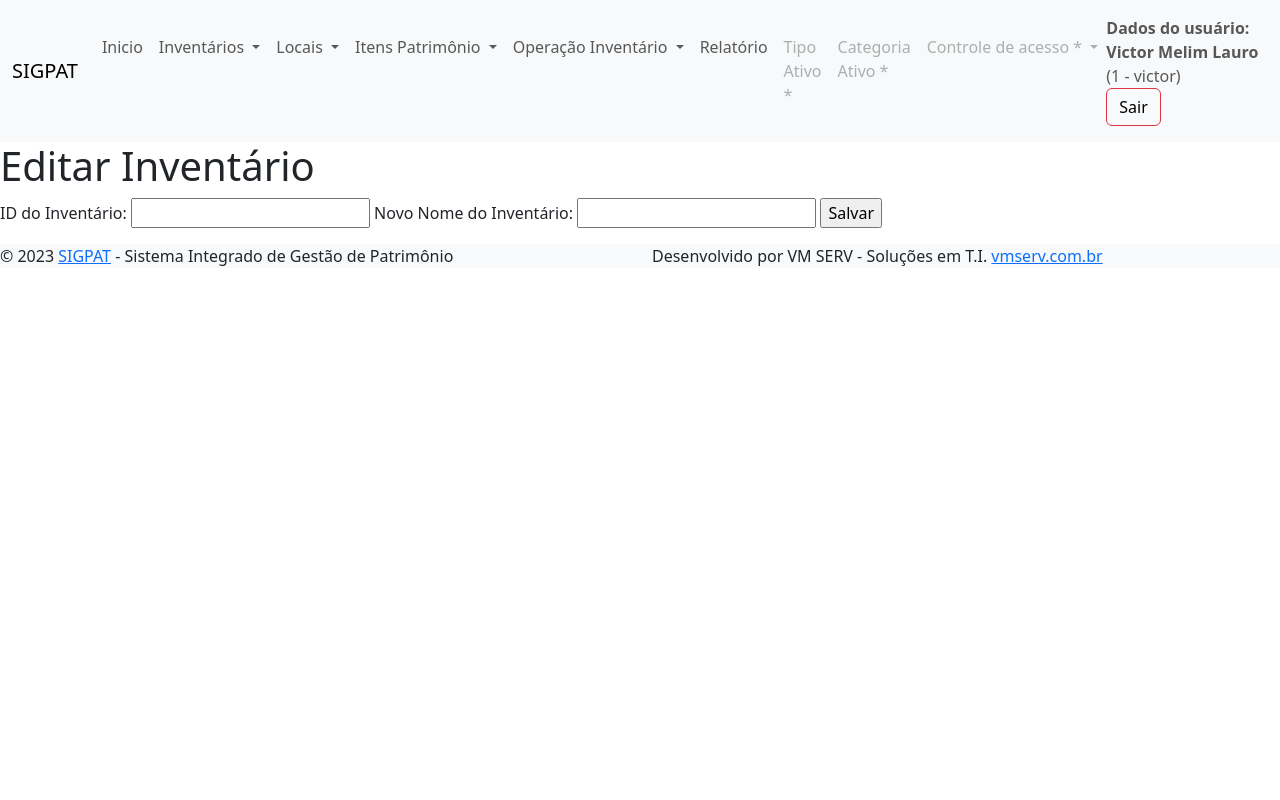
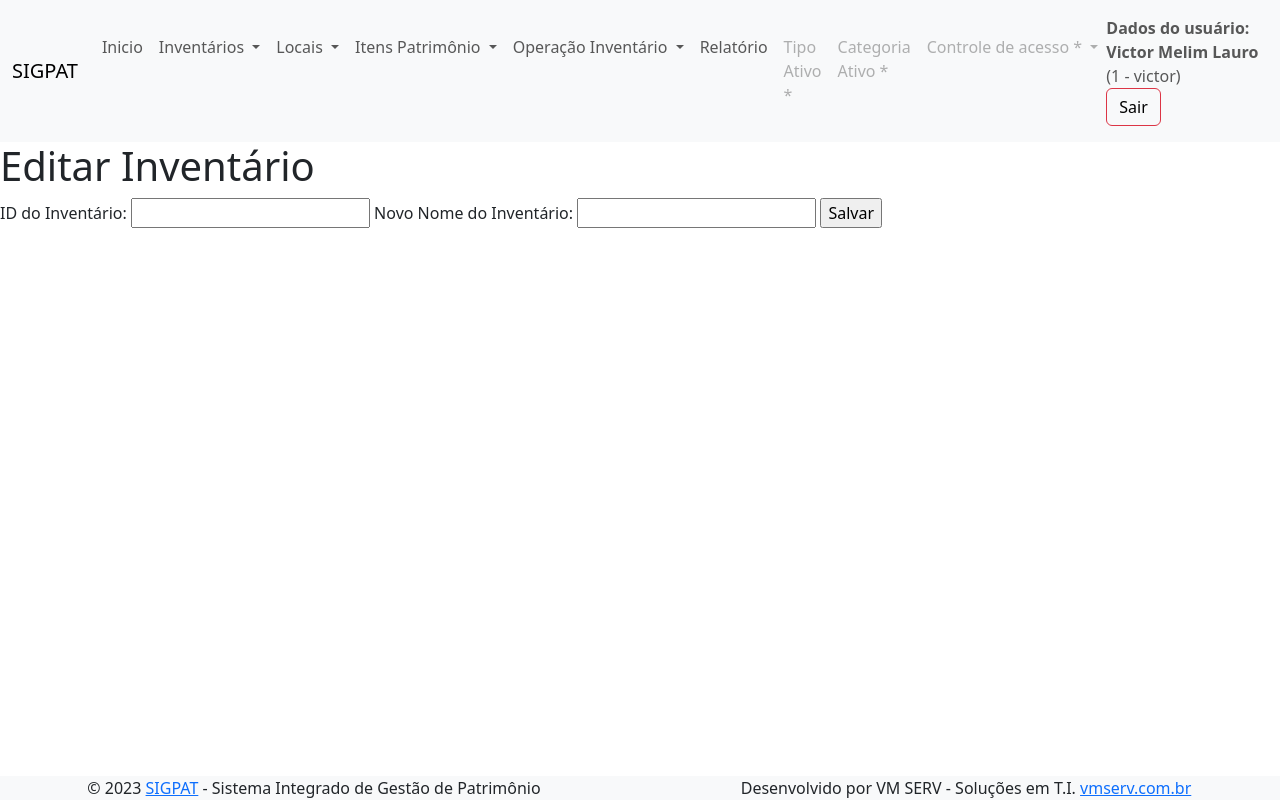
Before and after one commit to victormelimlauro/SIGPAT, a PHP site: page /modulos/inventario/alterar_inventario.php in a window 1280 px wide. Run offline with PHP 8.4, Linux system fonts and the light colour scheme; a user stored in the database is signed in; data comes from the database, SQL or seed files in the repository; data that the repository does not hold is empty.

Commit message:
ajuste rodape

```diff
--- a/includes/cabecalho.php
+++ b/includes/cabecalho.php
@@ -28,10 +28,32 @@ try {
     <title>Menu - SIGPAT</title>
     <link href="https://cdn.jsdelivr.net/npm/bootstrap@5.3.2/dist/css/bootstrap.min.css" rel="stylesheet" integrity="sha384-T3c6CoIi6uLrA9TneNEoa7RxnatzjcDSCmG1MXxSR1GAsXEV/Dwwykc2MPK8M2HN" crossorigin="anonymous">
     <script src="https://cdn.jsdelivr.net/npm/bootstrap@5.3.2/dist/js/bootstrap.bundle.min.js" integrity="sha384-C6RzsynM9kWDrMNeT87bh95OGNyZPhcTNXj1NW7RuBCsyN/o0jlpcV8Qyq46cDfL" crossorigin="anonymous"></script>
+    <style>
+        body {
+            display: flex;
+            flex-direction: column;
+            min-height: 100vh; /* Define a altura mínima da viewport como 100% da altura da tela */
+            margin: 0;
+        }
+
+        main {
+            flex: 1; /* Faz com que o conteúdo principal ocupe o espaço restante */
+        }
+
+        footer {
+            background-color: #f8f9fa;
+
+            text-align: center;
+            position: relative;
+            bottom: 0; /* Mantém o rodapé na parte inferior da viewport */
+            width: 100%;
+        }
+    </style>
 </head>
-<header>
-
-<nav class="navbar navbar-expand-lg bg-body-tertiary">
+<body>
+    <main>
+    <header>
+    <nav class="navbar navbar-expand-lg bg-body-tertiary">
     <div class="container-fluid">
         <a class="navbar-brand" href="#">SIGPAT</a>
         <button class="navbar-toggler" type="button" data-bs-toggle="collapse" data-bs-target="#navbarSupportedContent" aria-controls="navbarSupportedContent" aria-expanded="false" aria-label="Toggle navigation">
--- a/includes/rodape.php
+++ b/includes/rodape.php
@@ -1,3 +1,4 @@
+</main>
 <footer>
 
   <div class="row site-info bg-body-tertiary">
@@ -11,3 +12,5 @@
   </div>
 
 </footer>
+
+</body>
```
